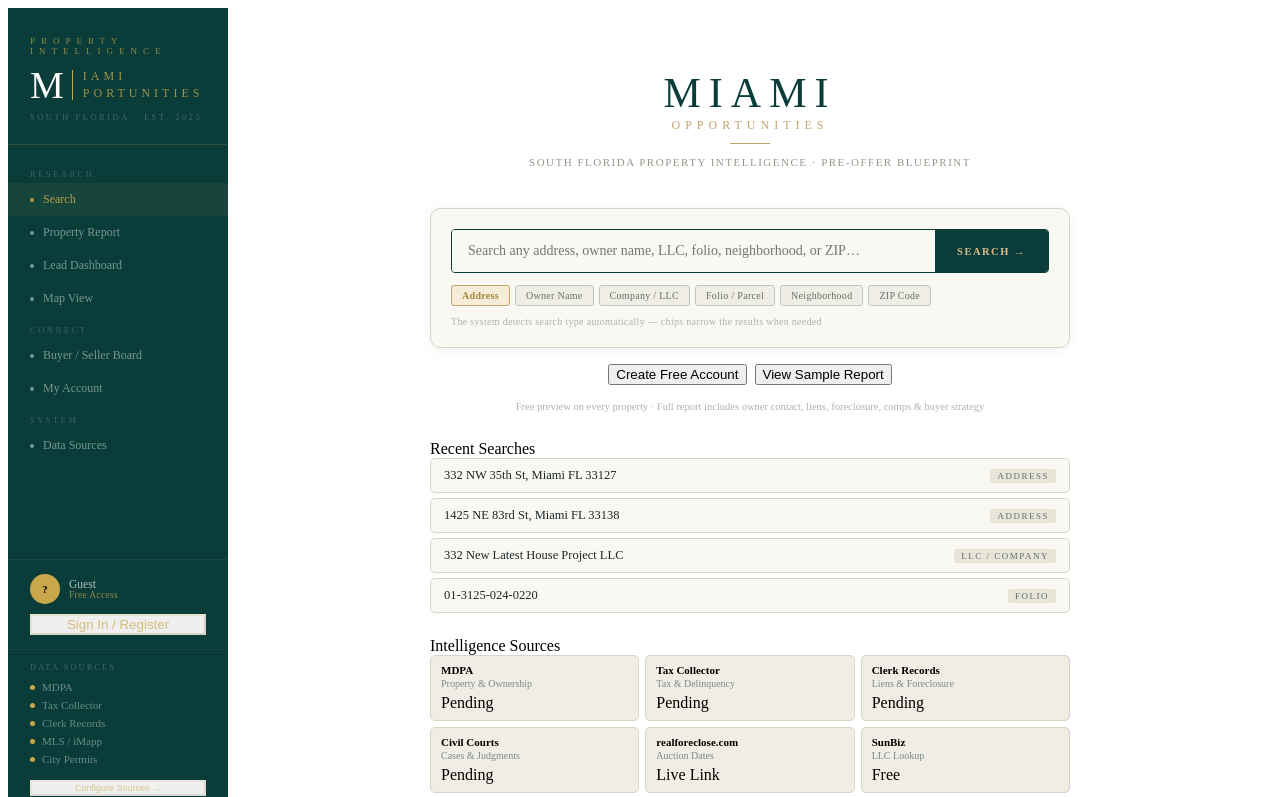
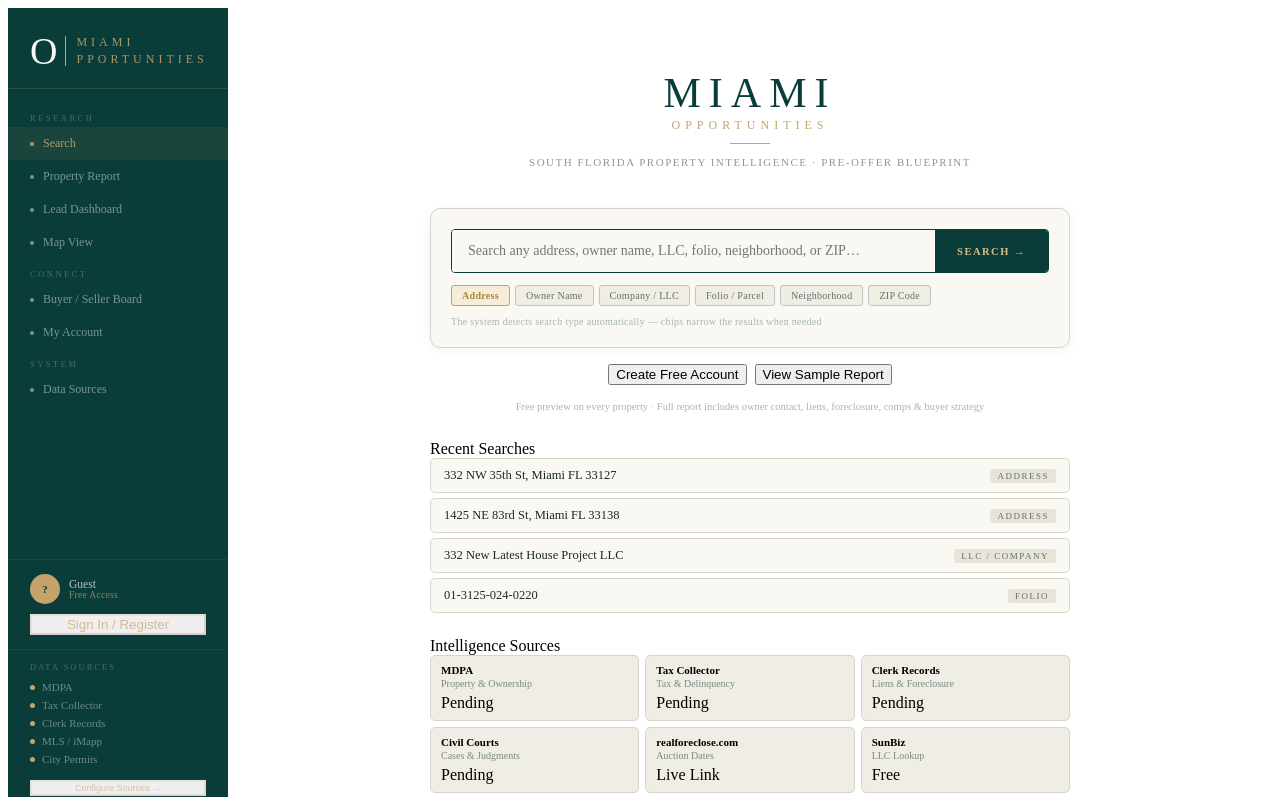
Before and after one commit to natibalmare/Miami-opportunities, a React (Vite) app in the folder frontend/: page / in a window 1280 px wide. Shown: the top 797 px of the page. Built offline with nearby package versions, Linux system fonts and the light colour scheme; no server answers.

Commit message:
Update Layout.jsx

```diff
--- a/frontend/src/components/Layout.jsx
+++ b/frontend/src/components/Layout.jsx
@@ -1,59 +1,57 @@
 import { Outlet, useNavigate, useLocation } from 'react-router-dom'
 import { useState } from 'react'
-import { useAuth } from '../utils/AuthContext'
+import { useAuth } from '../utils/AuthContext.jsx'
 import AuthModal from './AuthModal'
 
 const NAV = [
-  { path: '/',        icon: '◈', label: 'Search',              section: 'Research' },
-  { path: '/report',  icon: '◉', label: 'Property Report',     section: null },
-  { path: '/leads',   icon: '◎', label: 'Lead Dashboard',      section: null },
-  { path: '/map',     icon: '◐', label: 'Map View',            section: null },
-  { path: '/board',   icon: '◑', label: 'Buyer / Seller Board', section: 'Connect' },
-  { path: '/account', icon: '◒', label: 'My Account',          section: null },
-  { path: '/sources', icon: '◓', label: 'Data Sources',        section: 'System' },
+  { path: '/',        label: 'Search',              section: 'Research' },
+  { path: '/report',  label: 'Property Report',     section: null },
+  { path: '/leads',   label: 'Lead Dashboard',      section: null },
+  { path: '/map',     label: 'Map View',            section: null },
+  { path: '/board',   label: 'Buyer / Seller Board', section: 'Connect' },
+  { path: '/account', label: 'My Account',          section: null },
+  { path: '/sources', label: 'Data Sources',        section: 'System' },
 ]
 
 const S = {
   shell: { display: 'flex', minHeight: '100vh' },
   sb: { width: 220, background: '#0A3D3A', display: 'flex', flexDirection: 'column', flexShrink: 0, position: 'sticky', top: 0, height: '100vh', overflowY: 'auto' },
-  logo: { padding: '28px 22px 22px', borderBottom: '1px solid rgba(200,168,75,0.18)' },
-  logoMark: { fontSize: 9, letterSpacing: 6, textTransform: 'uppercase', color: 'rgba(200,168,75,0.7)', marginBottom: 10 },
+  logo: { padding: '24px 22px 18px', borderBottom: '1px solid rgba(196,164,107,0.2)' },
   logoWrap: { display: 'flex', alignItems: 'center', gap: 0 },
-  logoM: { fontSize: 38, fontWeight: 200, color: '#FAFAF8', letterSpacing: -2, lineHeight: 1 },
-  logoSep: { width: 1, height: 30, background: '#C8A84B', margin: '0 10px', flexShrink: 0 },
+  logoM: { fontSize: 38, fontWeight: 200, color: '#FAF8F2', letterSpacing: -2, lineHeight: 1 },
+  logoSep: { width: 1, height: 30, background: '#C4A46B', margin: '0 10px', flexShrink: 0 },
   logoRight: { display: 'flex', flexDirection: 'column' },
-  logoMi: { fontSize: 12, fontWeight: 300, color: 'rgba(200,168,75,0.8)', letterSpacing: 4, textTransform: 'uppercase', lineHeight: 1.45 },
-  logoOp: { fontSize: 12, fontWeight: 300, color: 'rgba(200,168,75,0.8)', letterSpacing: 4, textTransform: 'uppercase', lineHeight: 1.45 },
-  logoSub: { fontSize: 8.5, color: 'rgba(255,255,255,0.22)', letterSpacing: 2.5, textTransform: 'uppercase', marginTop: 8 },
+  logoMi: { fontSize: 12, fontWeight: 300, color: 'rgba(196,164,107,0.85)', letterSpacing: 4, textTransform: 'uppercase', lineHeight: 1.45 },
+  logoOp: { fontSize: 12, fontWeight: 300, color: 'rgba(196,164,107,0.85)', letterSpacing: 4, textTransform: 'uppercase', lineHeight: 1.45 },
   nav: { flex: 1, padding: '14px 0' },
-  navSec: { fontSize: 8.5, letterSpacing: 2.5, textTransform: 'uppercase', color: 'rgba(255,255,255,0.2)', padding: '10px 22px 4px' },
+  navSec: { fontSize: 8.5, letterSpacing: 2.5, textTransform: 'uppercase', color: 'rgba(201,228,213,0.3)', padding: '10px 22px 4px' },
   navItem: (active) => ({
     display: 'flex', alignItems: 'center', gap: 9,
     padding: '9px 22px', fontSize: 12, fontWeight: 400,
-    color: active ? 'rgba(200,168,75,0.9)' : 'rgba(255,255,255,0.45)',
-    background: active ? 'rgba(200,168,75,0.07)' : 'transparent',
-    borderLeft: `2px solid ${active ? '#C8A84B' : 'transparent'}`,
+    color: active ? 'rgba(196,164,107,0.9)' : 'rgba(255,255,255,0.45)',
+    background: active ? 'rgba(196,164,107,0.08)' : 'transparent',
+    borderLeft: `2px solid ${active ? '#C4A46B' : 'transparent'}`,
     cursor: 'pointer', border: 'none', borderRadius: 0,
     width: '100%', textAlign: 'left', transition: 'all 0.12s',
     fontFamily: 'inherit'
   }),
   navDot: { width: 4, height: 4, borderRadius: '50%', background: 'currentColor', flexShrink: 0 },
   foot: { padding: '14px 22px', borderTop: '1px solid rgba(255,255,255,0.06)' },
-  av: { width: 30, height: 30, borderRadius: '50%', background: '#C8A84B', display: 'flex', alignItems: 'center', justifyContent: 'center', fontSize: 11, fontWeight: 600, color: '#0A3D3A.', flexShrink: 0 },
+  av: { width: 30, height: 30, borderRadius: '50%', background: '#C4A46B', display: 'flex', alignItems: 'center', justifyContent: 'center', fontSize: 11, fontWeight: 600, color: '#0A3D3A', flexShrink: 0 },
   sbUser: { display: 'flex', alignItems: 'center', gap: 9, marginBottom: 10 },
   sbName: { fontSize: 11.5, color: 'rgba(255,255,255,0.68)' },
-  sbTier: { fontSize: 9.5, color: 'rgba(200,168,75,0.7)', letterSpacing: 0.3 },
+  sbTier: { fontSize: 9.5, color: 'rgba(196,164,107,0.7)', letterSpacing: 0.3 },
   sources: { padding: '12px 22px', borderTop: '1px solid rgba(255,255,255,0.05)' },
-  srcHead: { fontSize: 8.5, letterSpacing: 2, textTransform: 'uppercase', color: 'rgba(255,255,255,0.22)', marginBottom: 9 },
+  srcHead: { fontSize: 8.5, letterSpacing: 2, textTransform: 'uppercase', color: 'rgba(201,228,213,0.3)', marginBottom: 9 },
   srcRow: { display: 'flex', alignItems: 'center', gap: 7, marginBottom: 6, fontSize: 11, color: 'rgba(255,255,255,0.4)' },
-  srcDot: (live) => ({ width: 5, height: 5, borderRadius: '50%', background: live ? '#4A9E6A' : '#C8A84B', flexShrink: 0 }),
+  srcDot: (live) => ({ width: 5, height: 5, borderRadius: '50%', background: live ? '#5DC99A' : '#C4A46B', flexShrink: 0 }),
   main: { flex: 1, display: 'flex', flexDirection: 'column', minWidth: 0 },
-  topbar: { background: '#FAFAF8', borderBottom: '1px solid #DDD8CC', height: 58, padding: '0 28px', display: 'flex', alignItems: 'center', gap: 14, position: 'sticky', top: 0, zIndex: 50 },
-  searchWrap: { flex: 1, maxWidth: 580, display: 'flex', border: '1px solid #DDD8CC' },
-  topInp: { flex: 1, border: 'none', padding: '0 14px', fontSize: 13, color: '#0A3D3A.', outline: 'none', background: '#FAFAF8', fontFamily: 'inherit' },
-  topBtn: { background: '#0A3D3A.', color: 'rgba(200,168,75,0.9)', border: 'none', padding: '0 18px', fontSize: 10, fontWeight: 600, letterSpacing: 1.5, textTransform: 'uppercase', cursor: 'pointer', fontFamily: 'inherit', whiteSpace: 'nowrap' },
+  topbar: { background: '#FAF8F2', borderBottom: '1px solid #D8D4C8', height: 58, padding: '0 28px', display: 'flex', alignItems: 'center', gap: 14, position: 'sticky', top: 0, zIndex: 50 },
+  searchWrap: { flex: 1, maxWidth: 580, display: 'flex', border: '1.5px solid #0A3D3A' },
+  topInp: { flex: 1, border: 'none', padding: '0 14px', fontSize: 13, color: '#1A2828', outline: 'none', background: '#FAF8F2', fontFamily: 'inherit' },
+  topBtn: { background: '#0A3D3A', color: 'rgba(196,164,107,0.9)', border: 'none', padding: '0 18px', fontSize: 10, fontWeight: 600, letterSpacing: 1.5, textTransform: 'uppercase', cursor: 'pointer', fontFamily: 'inherit', whiteSpace: 'nowrap' },
   topR: { marginLeft: 'auto', display: 'flex', alignItems: 'center', gap: 11 },
-  mvp: { fontSize: 8.5, letterSpacing: 2, textTransform: 'uppercase', color: '#9A9488', border: '1px solid #DDD8CC', padding: '3px 7px' },
+  mvp: { fontSize: 8.5, letterSpacing: 2, textTransform: 'uppercase', color: '#7A8A89', border: '1px solid #BFC4C7', padding: '3px 7px' },
   content: { flex: 1, padding: 28, overflowY: 'auto' },
 }
 
@@ -65,9 +63,7 @@ export default function Layout() {
   const [topQ, setTopQ] = useState('')
 
   const initials = user ? ((user.firstName?.[0] || '') + (user.lastName?.[0] || '')).toUpperCase() : '?'
-
   const go = (path) => navigate(path)
-
   const handleTopSearch = (e) => {
     e.preventDefault()
     if (topQ.trim()) navigate(`/report?q=${encodeURIComponent(topQ.trim())}`)
@@ -80,16 +76,14 @@ export default function Layout() {
       {/* SIDEBAR */}
       <aside style={S.sb}>
         <div style={S.logo}>
-          <div style={S.logoMark}>Property Intelligence</div>
           <div style={S.logoWrap}>
-            <span style={S.logoM}>M</span>
+            <span style={S.logoM}>O</span>
             <span style={S.logoSep} />
             <div style={S.logoRight}>
-              <span style={S.logoMi}>iami</span>
-              <span style={S.logoOp}>portunities</span>
+              <span style={S.logoMi}>Miami</span>
+              <span style={S.logoOp}>pportunities</span>
             </div>
           </div>
-          <div style={S.logoSub}>South Florida · Est. 2025</div>
         </div>
 
         <nav style={S.nav}>
@@ -120,7 +114,7 @@ export default function Layout() {
           {user ? (
             <button className="btn btn-ghost btn-sm" style={{ width: '100%', color: 'rgba(255,255,255,0.4)', borderColor: 'rgba(255,255,255,0.1)' }} onClick={logout}>Sign Out</button>
           ) : (
-            <button className="btn btn-ghost btn-sm" style={{ width: '100%', color: 'rgba(200,168,75,0.7)', borderColor: 'rgba(200,168,75,0.2)' }} onClick={() => setAuthOpen(true)}>Sign In / Register</button>
+            <button className="btn btn-ghost btn-sm" style={{ width: '100%', color: 'rgba(196,164,107,0.7)', borderColor: 'rgba(196,164,107,0.2)' }} onClick={() => setAuthOpen(true)}>Sign In / Register</button>
           )}
         </div>
 
@@ -132,7 +126,7 @@ export default function Layout() {
               {name}
             </div>
           ))}
-          <button className="btn btn-ghost btn-sm" style={{ width: '100%', marginTop: 9, color: 'rgba(200,168,75,0.6)', borderColor: 'rgba(200,168,75,0.15)', fontSize: 9 }} onClick={() => go('/sources')}>Configure Sources →</button>
+          <button className="btn btn-ghost btn-sm" style={{ width: '100%', marginTop: 9, color: 'rgba(196,164,107,0.6)', borderColor: 'rgba(196,164,107,0.15)', fontSize: 9 }} onClick={() => go('/sources')}>Configure Sources →</button>
         </div>
       </aside>
 
```
